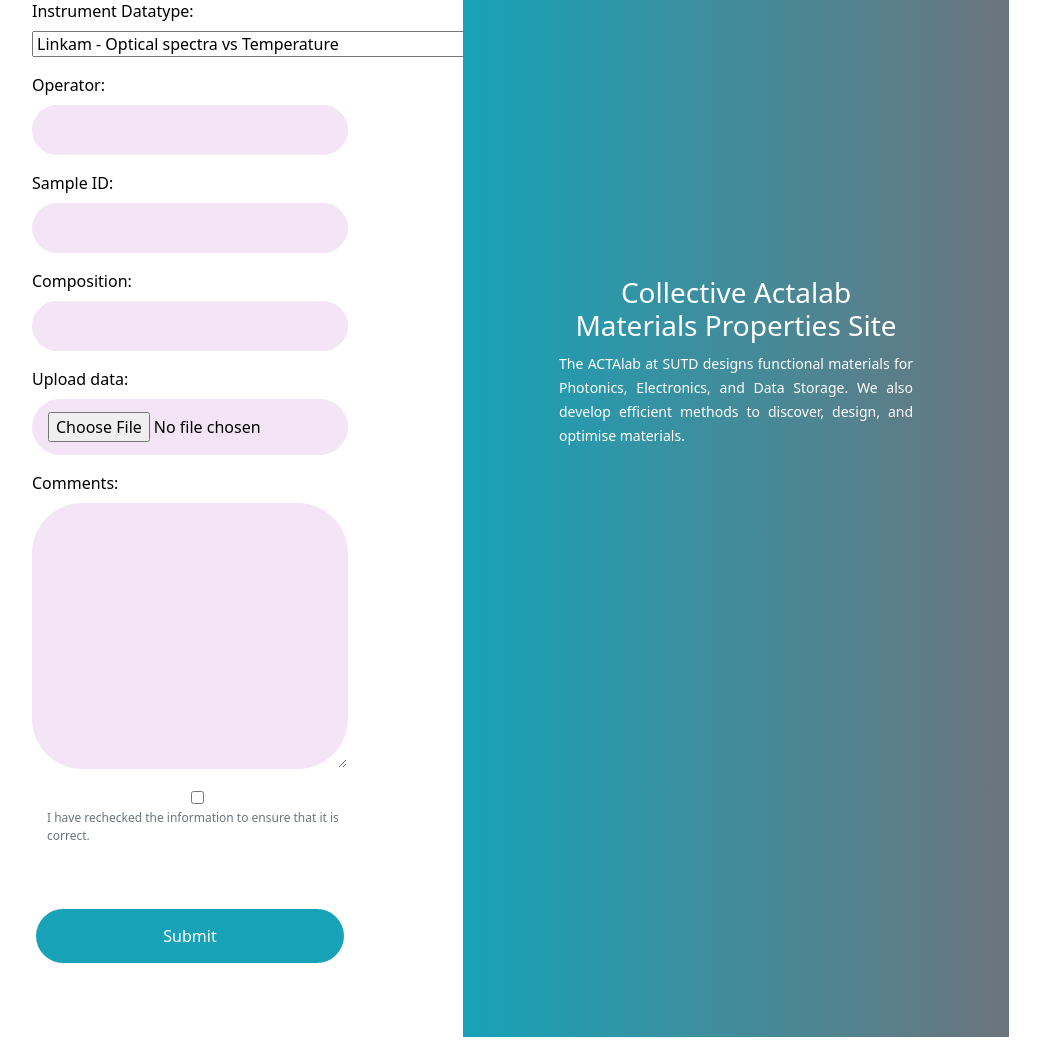
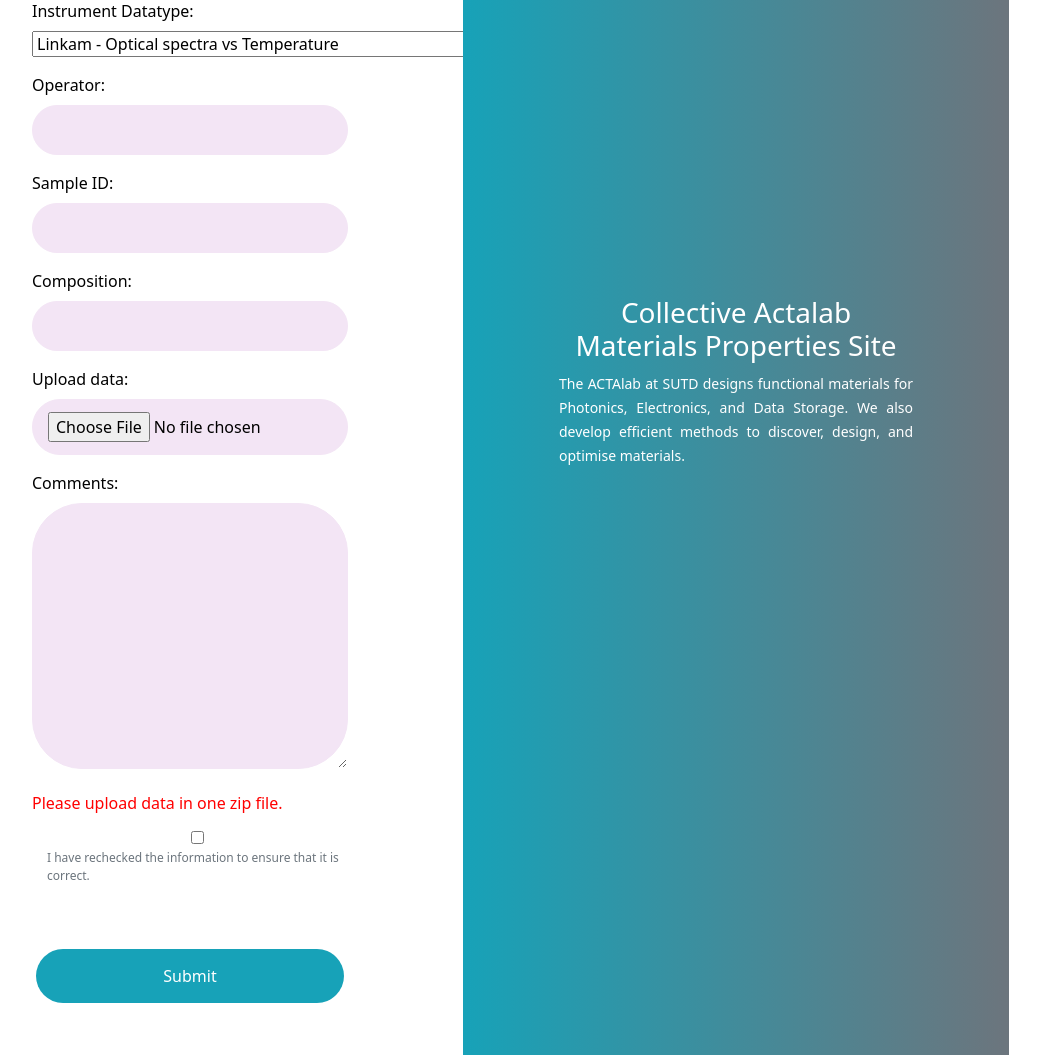
Before and after one commit to chiragshiva99/SUTD_UROP_ACTALAB, a Django app: page /details_of_data_collection/ in a window 1280 px wide. Shown: the part 484-1539 px from the top of the page, without its empty margins (177-1217 px from the left). Run offline with Django 3.2, Linux system fonts and the light colour scheme; some libraries are stand-ins or nearby versions.

Commit message:
Update datacollection.html

```diff
--- a/blog/templates/datacollection.html
+++ b/blog/templates/datacollection.html
@@ -23,6 +23,14 @@
                             <h3 class="mb-5 text-center heading">Instrument Datatype</h3>
                             <form action="" method="POST" enctype="multipart/form-data">
                             {% csrf_token %} {{ form.as_p }}
+                            <p class="zip"> Please upload data in one zip file. </p>
+                            <style>
+                                .zip{
+                                    color: red;
+                                }
+
+
+                            </style>
                                 <div class="form-group">
                                 <label class="form-control-label text-muted"><input type="checkbox" required="required"> I have rechecked the information to ensure that it is correct. </label>
                             </div>
```
